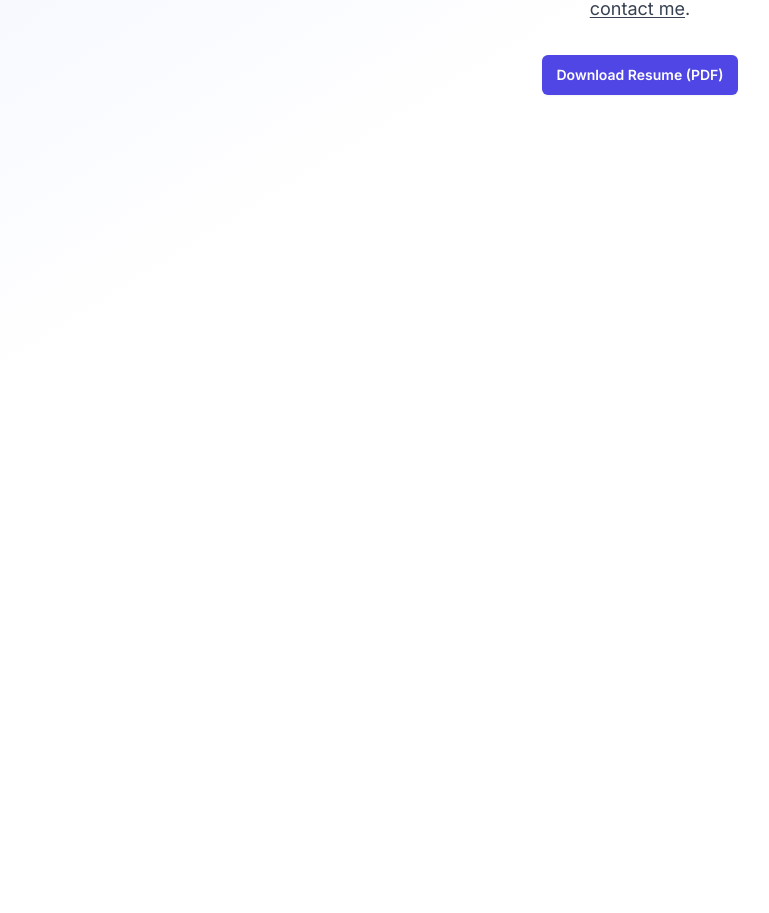
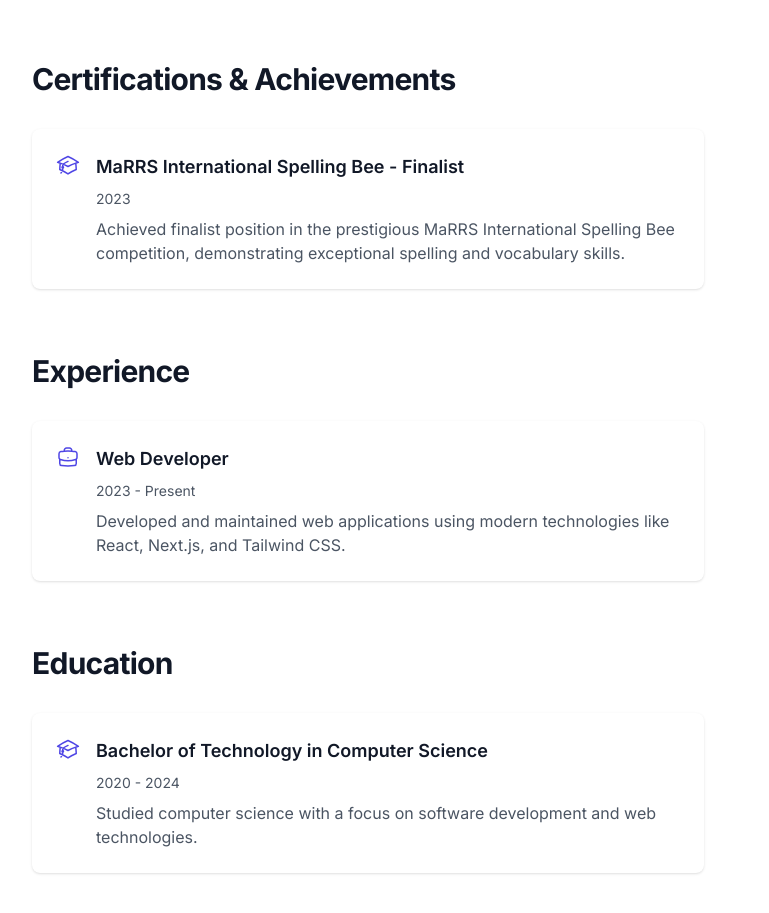
Before and after one commit to Harthik777/portfolio-website, a Next.js app: page /resume in a window 1280 px wide. Shown: the part 491-1404 px from the top of the page, without its empty margins (0-769 px from the left). Before the commit the page ends 880 px from the top, so only its background shows below. Built offline with nearby package versions, Linux system fonts and the light colour scheme.

Commit message:
Update resume page: change download to view button

```diff
--- a/src/app/resume/page.tsx
+++ b/src/app/resume/page.tsx
@@ -4,30 +4,104 @@ import { useState } from 'react';
 import Link from 'next/link';
 
 export default function Resume() {
-  const [isDownloading, setIsDownloading] = useState(false);
+  const [isViewing, setIsViewing] = useState(false);
 
-  const handleDownload = () => {
-    setIsDownloading(true);
-    // Replace with your actual resume PDF URL
-    window.open('/resume.pdf', '_blank');
-    setIsDownloading(false);
+  const handleView = () => {
+    setIsViewing(true);
+    window.open('/Harthik_Resume.pdf', '_blank');
+    setIsViewing(false);
   };
 
   return (
-    <main className="min-h-screen flex flex-col items-center justify-center bg-gradient-to-br from-indigo-50 via-white to-white dark:from-gray-900 dark:via-gray-900 dark:to-gray-950 px-4 py-16">
-      <div className="max-w-2xl w-full text-center">
-        <h1 className="text-4xl font-extrabold mb-4 text-indigo-900 dark:text-indigo-200">Resume</h1>
-        <p className="mb-8 text-lg text-gray-700 dark:text-gray-200">
-          Download or view my latest resume below. For more details about my experience, skills, and projects, feel free to explore the rest of this portfolio or <Link href="/contact" className="underline underline-offset-2 hover:text-indigo-700 dark:hover:text-indigo-300">contact me</Link>.
+    <main className="min-h-screen">
+      <div className="relative isolate pt-14">
+        <div className="py-24 sm:py-32">
+          <div className="mx-auto max-w-7xl px-6 lg:px-8">
+            <div className="mx-auto max-w-2xl lg:mx-0">
+              <h2 className="text-3xl font-bold tracking-tight sm:text-4xl">Resume</h2>
+              <p className="mt-6 text-lg leading-8 text-gray-600 dark:text-gray-300">
+                View my latest resume below. You can download it directly from the PDF viewer. For more details about my experience, skills, and projects, feel free to explore the rest of this portfolio or <Link href="/contact" className="underline underline-offset-2 hover:text-indigo-700 dark:hover:text-indigo-300">contact me</Link>.
               </p>
               <div className="mt-6">
                 <button
-            onClick={handleDownload}
-            disabled={isDownloading}
+                  onClick={handleView}
+                  disabled={isViewing}
                   className="rounded-md bg-indigo-600 px-3.5 py-2.5 text-center text-sm font-semibold text-white shadow-sm hover:bg-indigo-500 focus-visible:outline focus-visible:outline-2 focus-visible:outline-offset-2 focus-visible:outline-indigo-600 disabled:opacity-50 disabled:cursor-not-allowed"
                 >
-            {isDownloading ? 'Downloading...' : 'Download Resume (PDF)'}
+                  {isViewing ? 'Opening...' : 'View Resume (PDF)'}
                 </button>
+              </div>
+            </div>
+
+            {/* Certifications Section */}
+            <div className="mx-auto mt-16 max-w-2xl lg:mx-0">
+              <h3 className="text-2xl font-bold tracking-tight sm:text-3xl mb-8">Certifications & Achievements</h3>
+              <div className="space-y-8">
+                <div className="bg-white dark:bg-gray-800 shadow rounded-lg p-6">
+                  <div className="flex items-start">
+                    <div className="flex-shrink-0">
+                      <svg className="h-6 w-6 text-indigo-600" fill="none" viewBox="0 0 24 24" strokeWidth="1.5" stroke="currentColor">
+                        <path strokeLinecap="round" strokeLinejoin="round" d="M4.26 10.147a60.436 60.436 0 00-.491 6.347A48.627 48.627 0 0112 20.904a48.627 48.627 0 018.232-4.41 60.46 60.46 0 00-.491-6.347m-15.482 0a50.57 50.57 0 00-2.658-.813A59.905 59.905 0 0112 3.493a59.902 59.902 0 0110.399 5.84c-.896.248-1.783.52-2.658.814m-15.482 0A50.697 50.697 0 0112 13.489a50.702 50.702 0 017.74-3.342M6.75 15a.75.75 0 100-1.5.75.75 0 000 1.5zm0 0v-3.675A55.378 55.378 0 0112 8.443m-7.007 11.55A5.981 5.981 0 006.75 15.75v-1.5" />
+                      </svg>
+                    </div>
+                    <div className="ml-4">
+                      <h4 className="text-lg font-semibold text-gray-900 dark:text-white">MaRRS International Spelling Bee - Finalist</h4>
+                      <p className="mt-1 text-sm text-gray-600 dark:text-gray-300">2023</p>
+                      <p className="mt-2 text-gray-600 dark:text-gray-300">
+                        Achieved finalist position in the prestigious MaRRS International Spelling Bee competition, demonstrating exceptional spelling and vocabulary skills.
+                      </p>
+                    </div>
+                  </div>
+                </div>
+              </div>
+            </div>
+
+            {/* Experience Section */}
+            <div className="mx-auto mt-16 max-w-2xl lg:mx-0">
+              <h3 className="text-2xl font-bold tracking-tight sm:text-3xl mb-8">Experience</h3>
+              <div className="space-y-8">
+                <div className="bg-white dark:bg-gray-800 shadow rounded-lg p-6">
+                  <div className="flex items-start">
+                    <div className="flex-shrink-0">
+                      <svg className="h-6 w-6 text-indigo-600" fill="none" viewBox="0 0 24 24" strokeWidth="1.5" stroke="currentColor">
+                        <path strokeLinecap="round" strokeLinejoin="round" d="M20.25 14.15v4.25c0 1.094-.787 2.036-1.872 2.18-2.087.277-4.216.42-6.378.42s-4.291-.143-6.378-.42c-1.085-.144-1.872-1.086-1.872-2.18v-4.25m16.5 0a2.18 2.18 0 00.75-1.661V8.706c0-1.081-.768-2.015-1.837-2.175a48.114 48.114 0 00-3.413-.387m4.5 8.006c-.194.165-.42.295-.673.38A23.978 23.978 0 0112 15.75c-2.648 0-5.195-.429-7.577-1.22a2.016 2.016 0 01-.673-.38m0 0A2.18 2.18 0 013 12.489V8.706c0-1.081.768-2.015 1.837-2.175a48.111 48.111 0 013.413-.387m7.5 0V5.25A2.25 2.25 0 0013.5 3h-3a2.25 2.25 0 00-2.25 2.25v.894m7.5 0a48.667 48.667 0 00-7.5 0M12 12.75h.008v.008H12v-.008z" />
+                      </svg>
+                    </div>
+                    <div className="ml-4">
+                      <h4 className="text-lg font-semibold text-gray-900 dark:text-white">Web Developer</h4>
+                      <p className="mt-1 text-sm text-gray-600 dark:text-gray-300">2023 - Present</p>
+                      <p className="mt-2 text-gray-600 dark:text-gray-300">
+                        Developed and maintained web applications using modern technologies like React, Next.js, and Tailwind CSS.
+                      </p>
+                    </div>
+                  </div>
+                </div>
+              </div>
+            </div>
+
+            {/* Education Section */}
+            <div className="mx-auto mt-16 max-w-2xl lg:mx-0">
+              <h3 className="text-2xl font-bold tracking-tight sm:text-3xl mb-8">Education</h3>
+              <div className="space-y-8">
+                <div className="bg-white dark:bg-gray-800 shadow rounded-lg p-6">
+                  <div className="flex items-start">
+                    <div className="flex-shrink-0">
+                      <svg className="h-6 w-6 text-indigo-600" fill="none" viewBox="0 0 24 24" strokeWidth="1.5" stroke="currentColor">
+                        <path strokeLinecap="round" strokeLinejoin="round" d="M4.26 10.147a60.436 60.436 0 00-.491 6.347A48.627 48.627 0 0112 20.904a48.627 48.627 0 018.232-4.41 60.46 60.46 0 00-.491-6.347m-15.482 0a50.57 50.57 0 00-2.658-.813A59.905 59.905 0 0112 3.493a59.902 59.902 0 0110.399 5.84c-.896.248-1.783.52-2.658.814m-15.482 0A50.697 50.697 0 0112 13.489a50.702 50.702 0 017.74-3.342M6.75 15a.75.75 0 100-1.5.75.75 0 000 1.5zm0 0v-3.675A55.378 55.378 0 0112 8.443m-7.007 11.55A5.981 5.981 0 006.75 15.75v-1.5" />
+                      </svg>
+                    </div>
+                    <div className="ml-4">
+                      <h4 className="text-lg font-semibold text-gray-900 dark:text-white">Bachelor of Technology in Computer Science</h4>
+                      <p className="mt-1 text-sm text-gray-600 dark:text-gray-300">2020 - 2024</p>
+                      <p className="mt-2 text-gray-600 dark:text-gray-300">
+                        Studied computer science with a focus on software development and web technologies.
+                      </p>
+                    </div>
+                  </div>
+                </div>
+              </div>
+            </div>
+          </div>
         </div>
       </div>
     </main>
```
Lines whose indentation alone changed are shown as unchanged.
